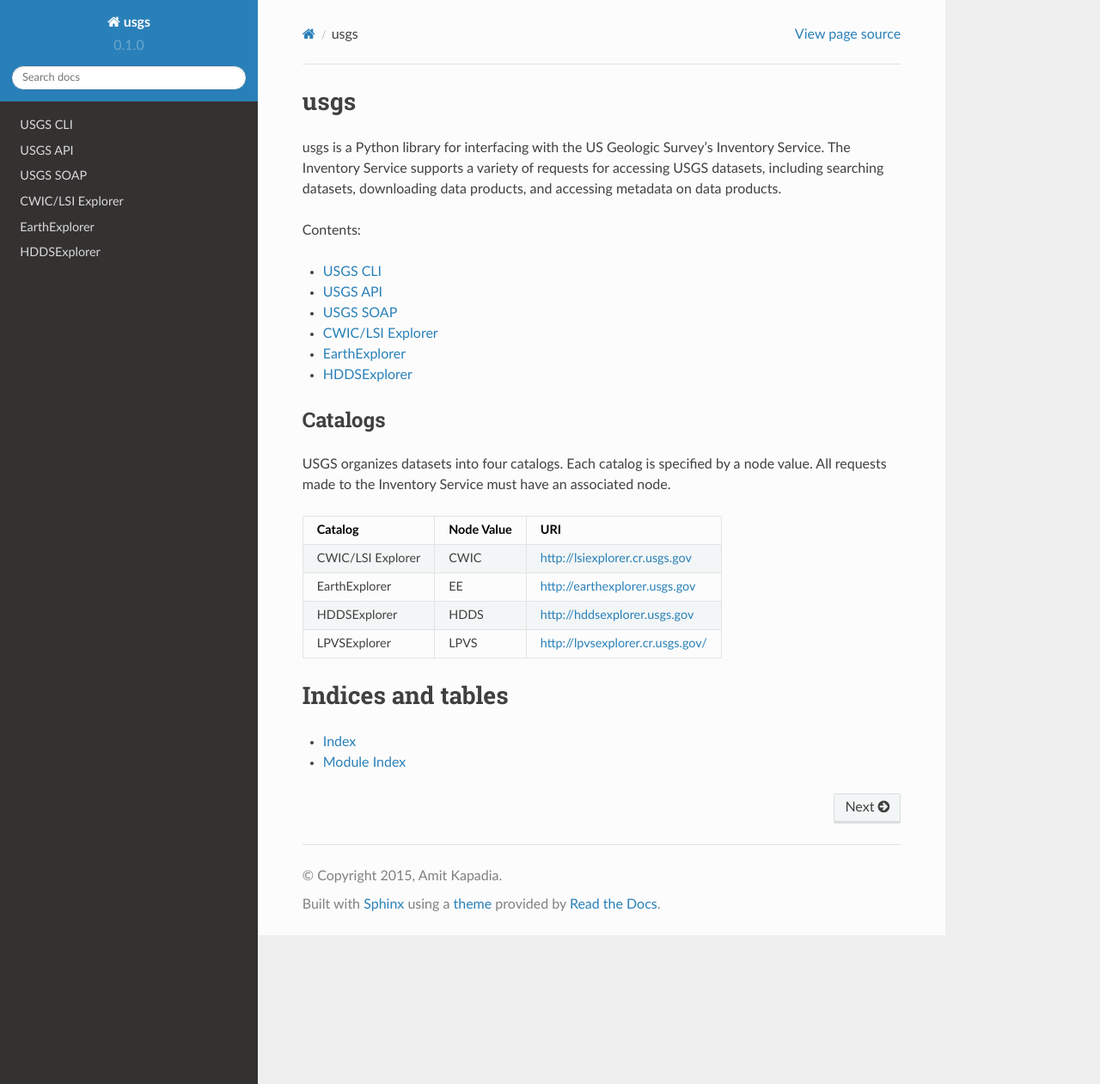
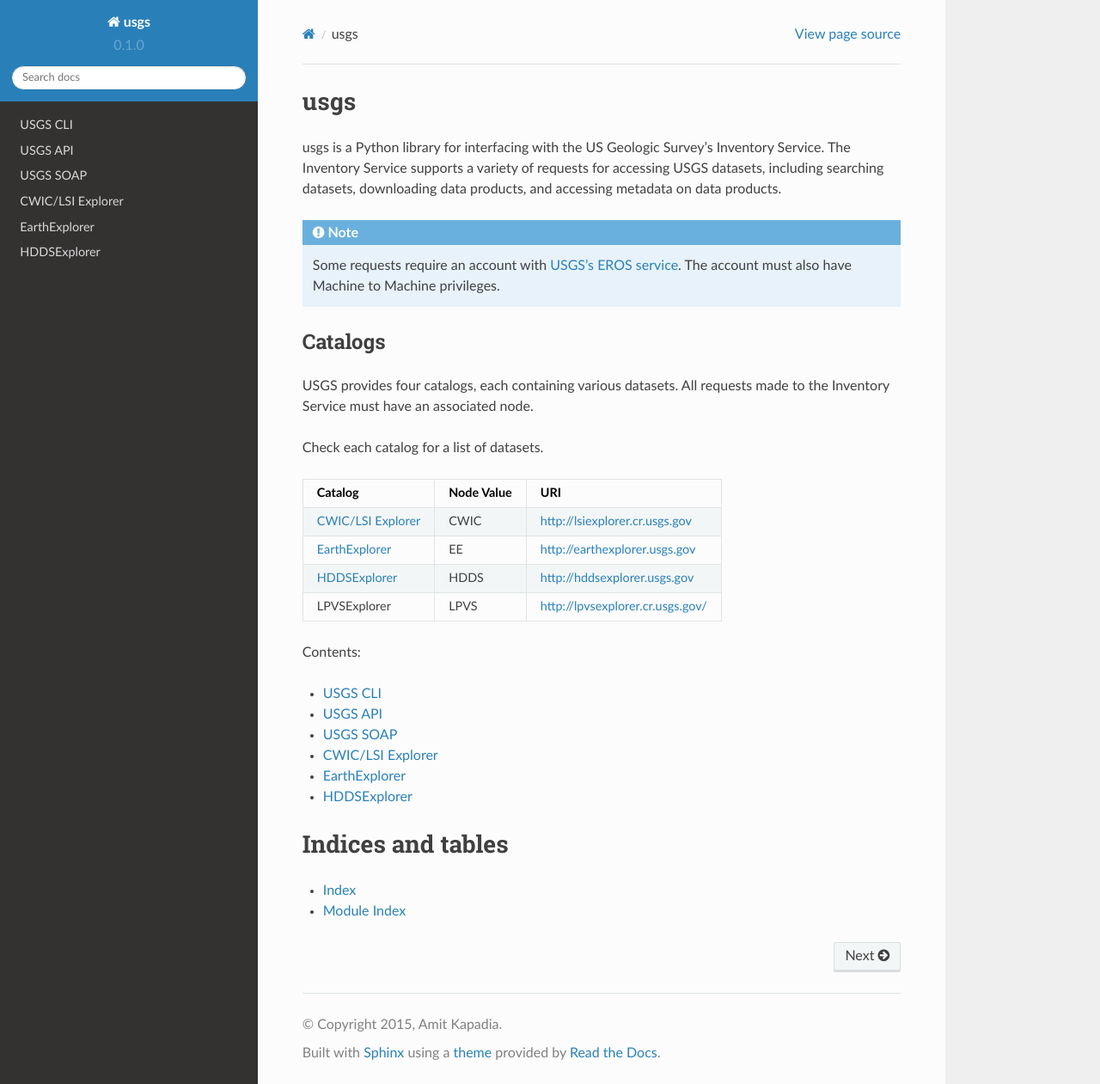
Before and after one commit to kapadia/usgs, a Sphinx documentation site: the page built from docs/index.rst, in a window 1280 px wide and 1261 px high. Shown: the whole window at 86% size. Built offline with Sphinx 7.4.7 and the Read the Docs theme 2.0.0, drawn with Linux system fonts in a browser that asks for light colours.

Commit message:
update docs

```diff
--- a/docs/index.rst
+++ b/docs/index.rst
@@ -2,6 +2,28 @@
 ====
 
 usgs is a Python library for interfacing with the US Geologic Survey's Inventory Service. The Inventory Service supports a variety of requests for accessing USGS datasets, including searching datasets, downloading data products, and accessing metadata on data products.
+
+
+.. note:: Some requests require an account with `USGS's EROS service <https://earthexplorer.usgs.gov/register/>`_. The account must also have Machine to Machine privileges.
+
+Catalogs
+--------
+
+USGS provides four catalogs, each containing various datasets. All requests made to the Inventory Service must have an associated node.
+
+Check each catalog for a list of datasets.
+
++--------------+------------+----------------------------------+
+| Catalog      | Node Value | URI                              |
++==============+============+==================================+
+| :ref:`cwic`  | CWIC       | http://lsiexplorer.cr.usgs.gov   |
++--------------+------------+----------------------------------+
+| :ref:`ee`    | EE         | http://earthexplorer.usgs.gov    |
++--------------+------------+----------------------------------+
+| :ref:`hdds`  | HDDS       | http://hddsexplorer.usgs.gov     |
++--------------+------------+----------------------------------+
+| LPVSExplorer | LPVS       | http://lpvsexplorer.cr.usgs.gov/ |
++--------------+------------+----------------------------------+
 
 Contents:
 
@@ -15,23 +37,6 @@
    reference/catalog/ee
    reference/catalog/hdds
 
-Catalogs
---------
-
-USGS organizes datasets into four catalogs. Each catalog is specified by a node value. All requests made to the Inventory Service must have an associated node.
-
-+-------------------+-------------------+----------------------------------+
-| Catalog           | Node Value        | URI                              |
-+===================+===================+==================================+
-| CWIC/LSI Explorer | CWIC              | http://lsiexplorer.cr.usgs.gov   |
-+-------------------+-------------------+----------------------------------+
-| EarthExplorer     | EE                | http://earthexplorer.usgs.gov    |
-+-------------------+-------------------+----------------------------------+
-| HDDSExplorer      | HDDS              | http://hddsexplorer.usgs.gov     |
-+-------------------+-------------------+----------------------------------+
-| LPVSExplorer      | LPVS              | http://lpvsexplorer.cr.usgs.gov/ |
-+-------------------+-------------------+----------------------------------+
-
 
 Indices and tables
 ==================
--- a/docs/reference/catalog/cwic.rst
+++ b/docs/reference/catalog/cwic.rst
@@ -1,3 +1,5 @@
+.. _cwic:
+
 CWIC/LSI Explorer
 =================
 
--- a/docs/reference/catalog/ee.rst
+++ b/docs/reference/catalog/ee.rst
@@ -1,5 +1,7 @@
+.. _ee:
+
 EarthExplorer
--------------
+=============
 
 +------------------------------------------------------------------------------------------------------------------------------------------+------------------------------------------------------------------------------------------------------------------------------------------+
 | ASTER Global Emissivity Database (ASTER GED)North America Winter 100-meter V002 (US only)- AGNW100                                       | ASTER_GED_AGNW100                                                                                                                        |
--- a/docs/reference/catalog/hdds.rst
+++ b/docs/reference/catalog/hdds.rst
@@ -1,3 +1,5 @@
+.. _hdds:
+
 HDDSExplorer
 ============
 
```
